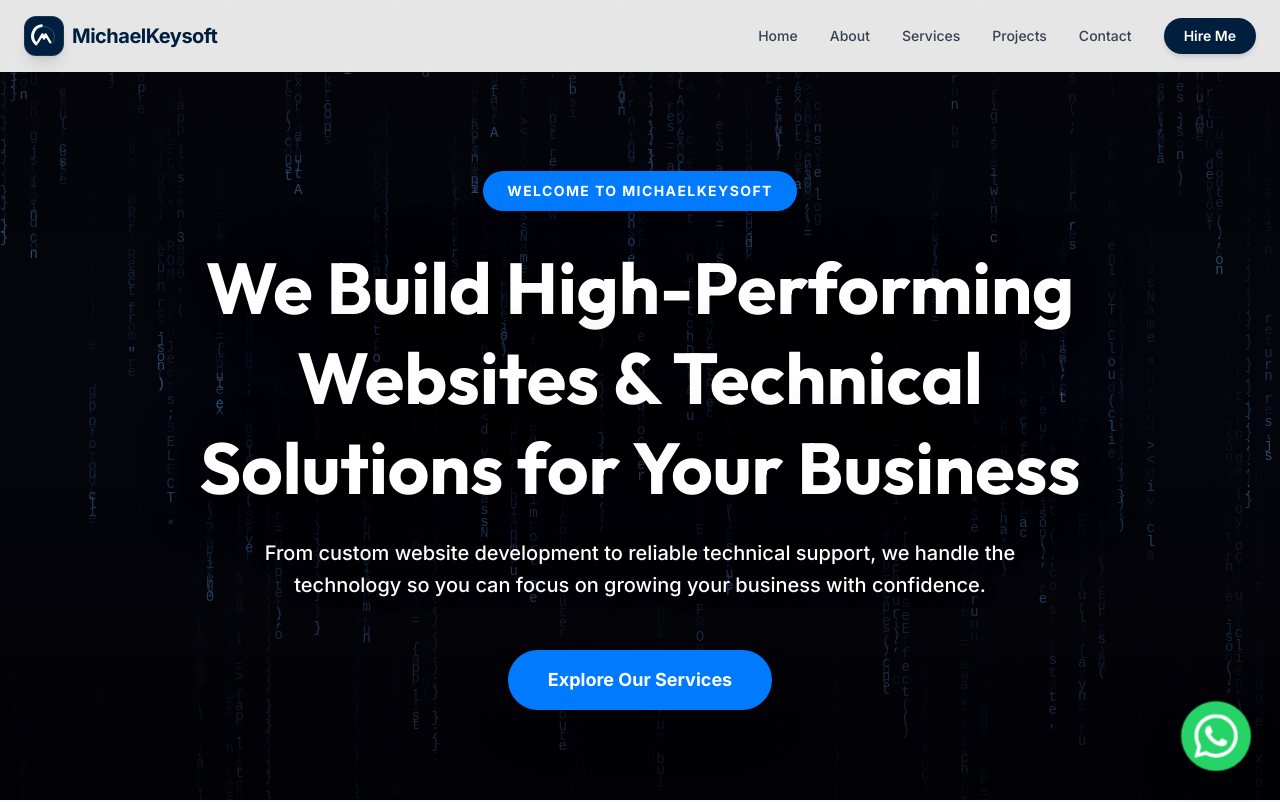
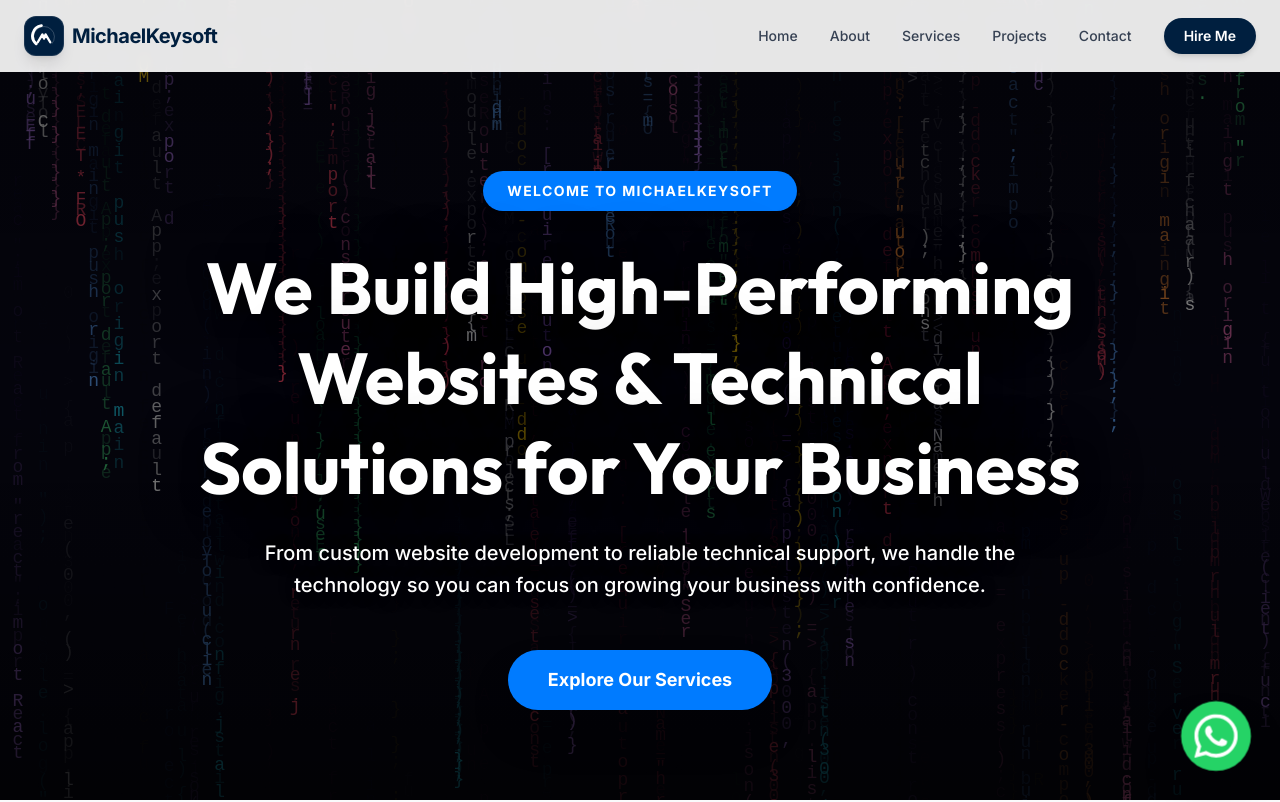
Before and after one commit to Michaelkeysoft2/michaelkeysoft, a React (Vite) app: page / in a window 1280 px wide. Shown: the top 802 px of the page. Built offline with nearby package versions, Linux system fonts and the light colour scheme.

Commit message:
hero-multicolor-larger-font

```diff
--- a/src/components/Hero.jsx
+++ b/src/components/Hero.jsx
@@ -45,13 +45,27 @@ const Hero = () => {
       'useEffect(() => { loadData(); }, []);',
     ];
 
+    // Vibrant color palette for code characters
+    const colors = [
+      { bright: '#ff4d6a', medium: 'rgba(255, 77, 106, 0.7)', dim: 'rgba(255, 77, 106, 0.35)' },   // Red
+      { bright: '#ffffff', medium: 'rgba(255, 255, 255, 0.7)', dim: 'rgba(255, 255, 255, 0.3)' },    // White
+      { bright: '#60a5fa', medium: 'rgba(96, 165, 250, 0.7)', dim: 'rgba(96, 165, 250, 0.35)' },     // Blue
+      { bright: '#f472b6', medium: 'rgba(244, 114, 182, 0.7)', dim: 'rgba(244, 114, 182, 0.35)' },   // Pink
+      { bright: '#22d3ee', medium: 'rgba(34, 211, 238, 0.7)', dim: 'rgba(34, 211, 238, 0.35)' },     // Cyan
+      { bright: '#4ade80', medium: 'rgba(74, 222, 128, 0.7)', dim: 'rgba(74, 222, 128, 0.35)' },     // Green
+      { bright: '#fb923c', medium: 'rgba(251, 146, 60, 0.7)', dim: 'rgba(251, 146, 60, 0.35)' },     // Orange
+      { bright: '#c084fc', medium: 'rgba(192, 132, 252, 0.7)', dim: 'rgba(192, 132, 252, 0.35)' },   // Purple
+      { bright: '#facc15', medium: 'rgba(250, 204, 21, 0.7)', dim: 'rgba(250, 204, 21, 0.3)' },      // Yellow
+    ];
+
     // Columns of falling code
-    const fontSize = 14;
+    const fontSize = 18;
     let columns = Math.floor(canvas.width / (fontSize * 0.7));
     const drops = Array(columns).fill(0).map(() => Math.random() * -100);
     const lineIndex = Array(columns).fill(0).map(() => Math.floor(Math.random() * codeLines.length));
     const charIndex = Array(columns).fill(0).map(() => Math.floor(Math.random() * 30));
     const speeds = Array(columns).fill(0).map(() => 0.3 + Math.random() * 0.7);
+    const colColors = Array(columns).fill(0).map(() => colors[Math.floor(Math.random() * colors.length)]);
 
     const draw = () => {
       // Semi-transparent dark background for trail effect
@@ -67,14 +81,15 @@ const Hero = () => {
         const x = i * (fontSize * 0.7);
         const y = drops[i] * fontSize;
 
-        // Bright leading character
+        // Pick color brightness variant for this character
+        const palette = colColors[i];
         const brightness = Math.random();
         if (brightness > 0.7) {
-          ctx.fillStyle = '#60a5fa'; // blue highlight
+          ctx.fillStyle = palette.bright;
         } else if (brightness > 0.4) {
-          ctx.fillStyle = 'rgba(96, 165, 250, 0.7)'; // medium blue
+          ctx.fillStyle = palette.medium;
         } else {
-          ctx.fillStyle = 'rgba(96, 165, 250, 0.3)'; // dim blue
+          ctx.fillStyle = palette.dim;
         }
 
         ctx.fillText(char, x, y);
@@ -83,12 +98,13 @@ const Hero = () => {
         drops[i] += speeds[i];
         charIndex[i]++;
 
-        // Reset when off screen
+        // Reset when off screen — pick a new random color for the column
         if (y > canvas.height + 50) {
           drops[i] = Math.random() * -20;
           lineIndex[i] = Math.floor(Math.random() * codeLines.length);
           charIndex[i] = 0;
           speeds[i] = 0.3 + Math.random() * 0.7;
+          colColors[i] = colors[Math.floor(Math.random() * colors.length)];
         }
       }
     };
```
